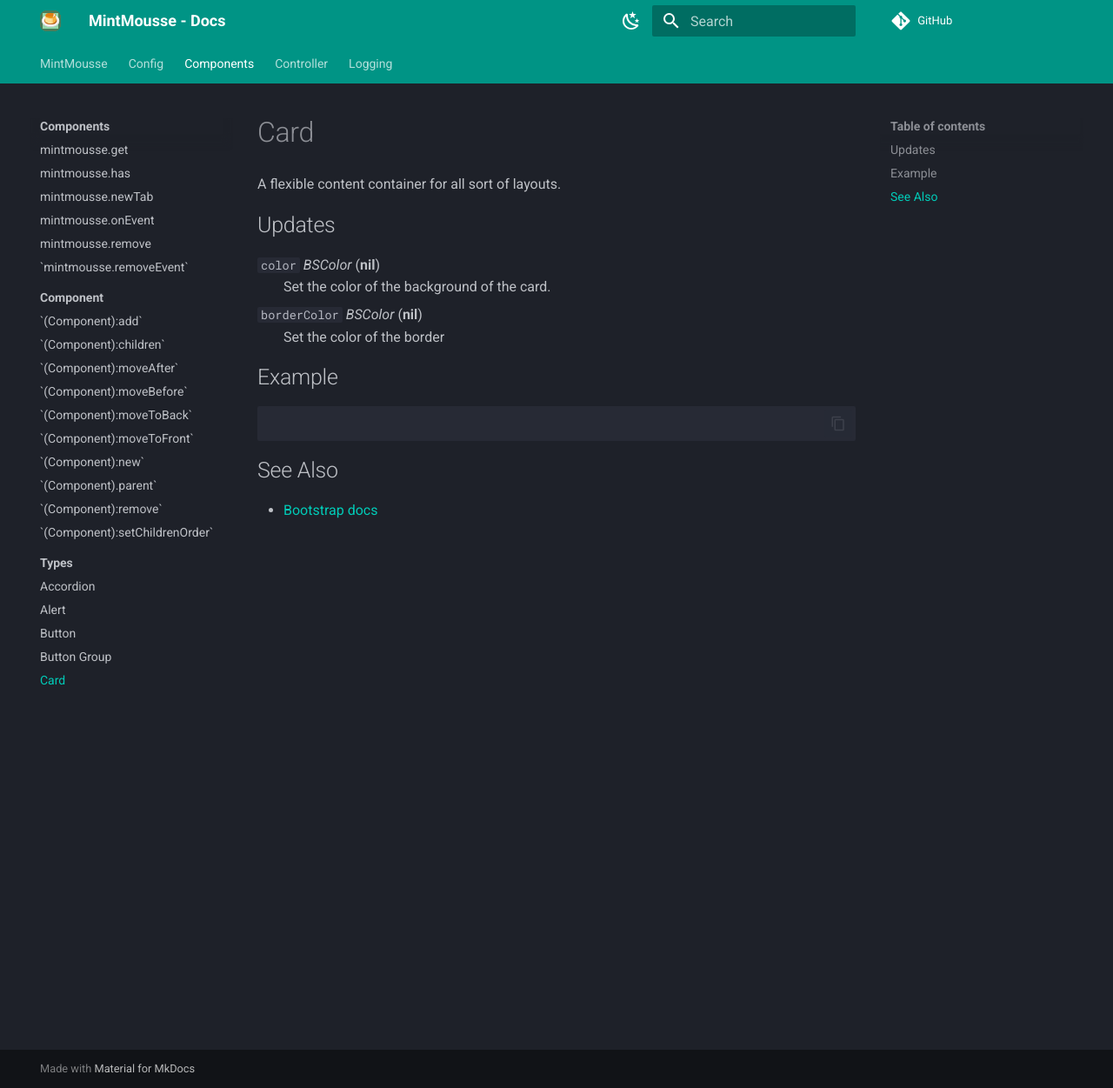
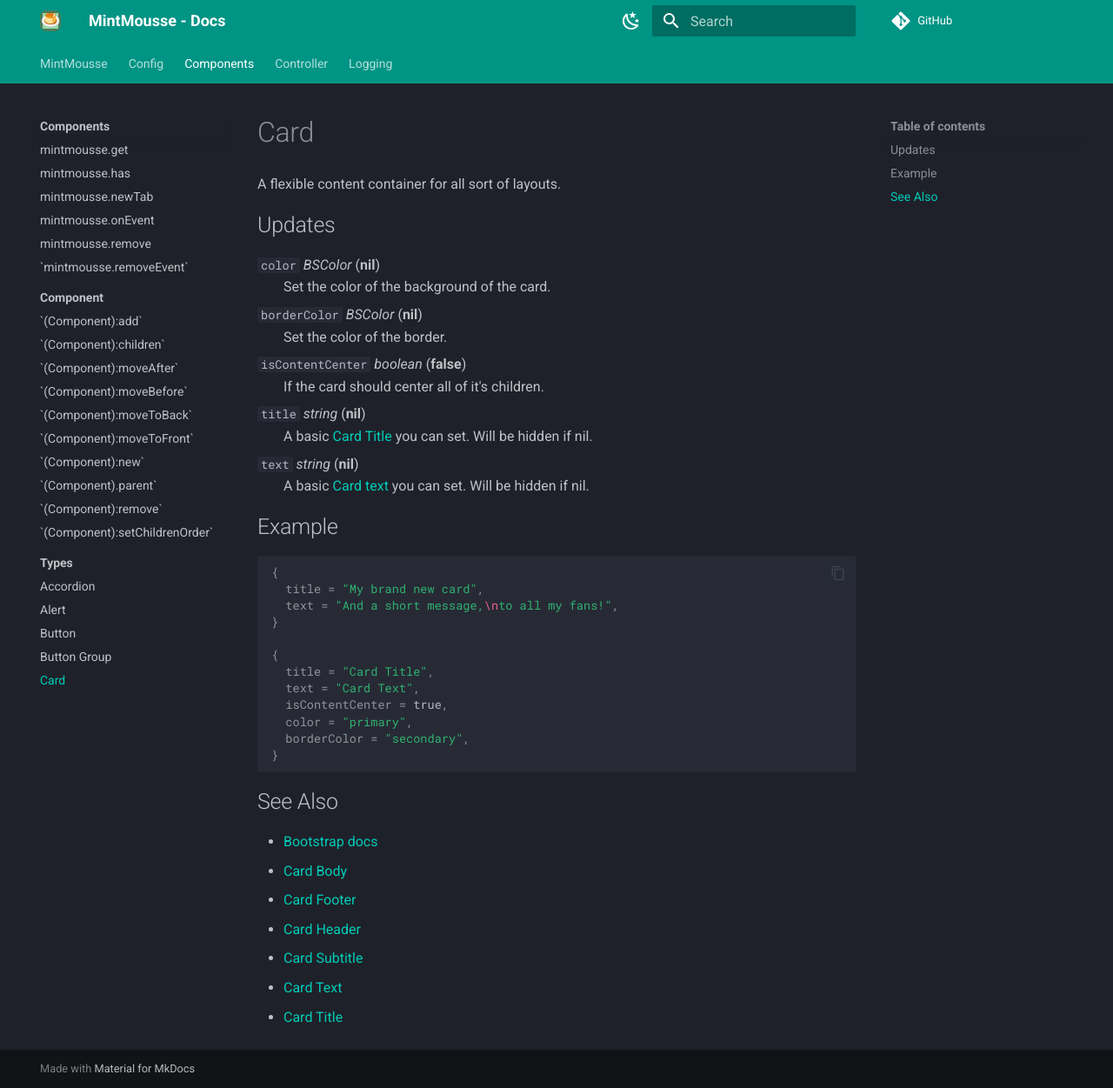
Before and after one commit to EngineerSmith/MintMousse, an MkDocs documentation site: the page built from docs/components/types/card.md, in a window 1280 px wide and 1251 px high. Shown: the whole window at 87% size. Built offline with MkDocs 1.6.1 and Material for MkDocs 9.7.7, drawn with Linux system fonts in a browser that asks for light colours; comment, search, counter and statistics services are not loaded; the version menu is left out.

Commit message:
docs: finished card

````diff
--- a/docs/components/types/card.md
+++ b/docs/components/types/card.md
@@ -13,12 +13,38 @@ A flexible content container for all sort of layouts.
 :   Set the color of the background of the card.
 
 `borderColor` _BSColor_ (**nil**)
-:   Set the color of the border
+:   Set the color of the border.
+
+`isContentCenter` _boolean_ (**false**)
+:   If the card should center all of it's children.
+
+`title` _string_ (**nil**)
+:   A basic [Card Title](cardTitle.md) you can set. Will be hidden if nil.
+
+`text` _string_ (**nil**)
+:   A basic [Card text](cardText.md) you can set. Will be hidden if nil.
 
 ## Example
 ```lua
+{
+  title = "My brand new card",
+  text = "And a short message,\nto all my fans!",
+}
 
+{
+  title = "Card Title",
+  text = "Card Text",
+  isContentCenter = true,
+  color = "primary",
+  borderColor = "secondary",
+}
 ```
 
 ## See Also
 - [Bootstrap docs](https://getbootstrap.com/docs/5.3/components/card/)
+- [Card Body](cardBody.md)
+- [Card Footer](cardFooter.md)
+- [Card Header](cardHeader.md)
+- [Card Subtitle](cardSubtitle.md)
+- [Card Text](cardText.md)
+- [Card Title](cardTitle.md)
````
